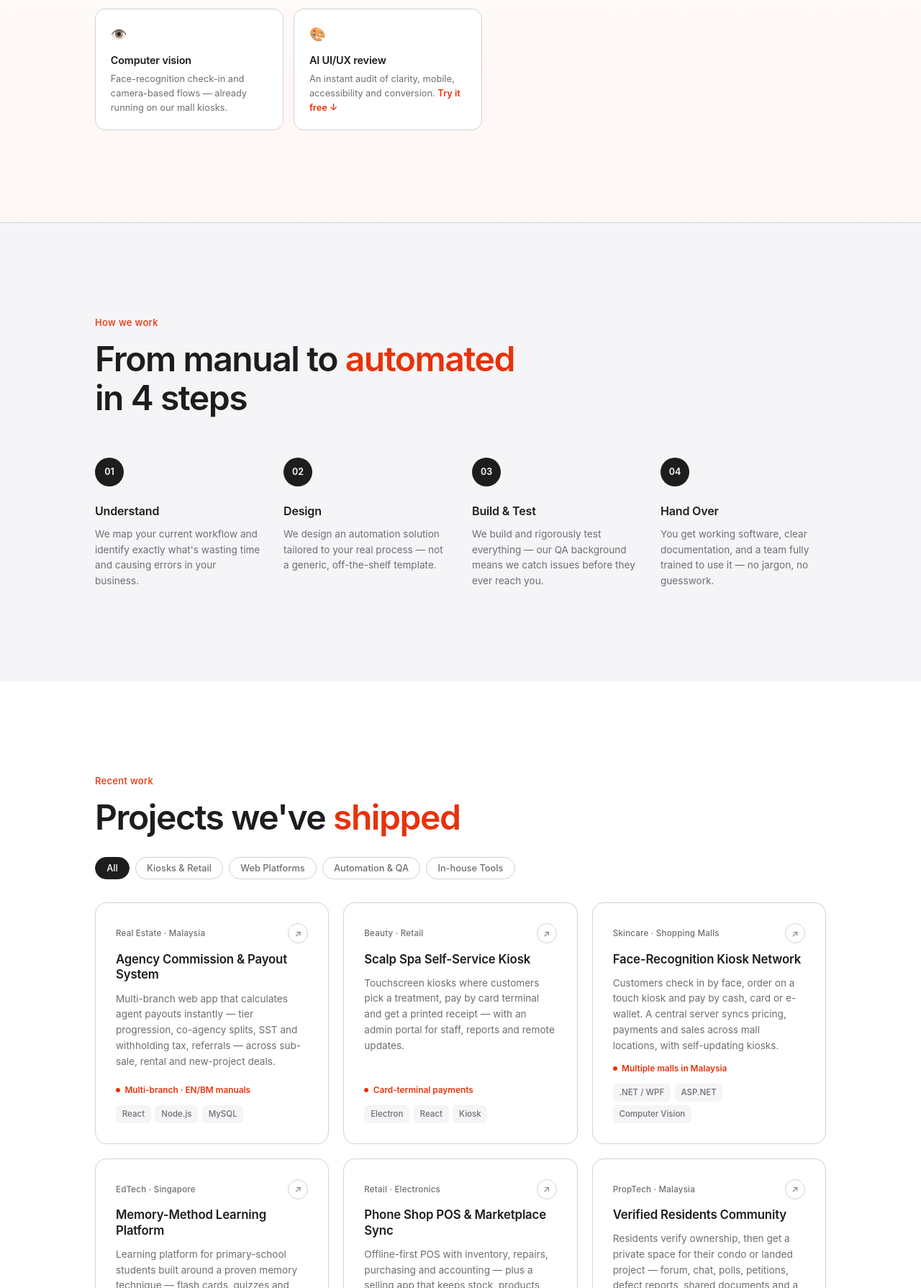
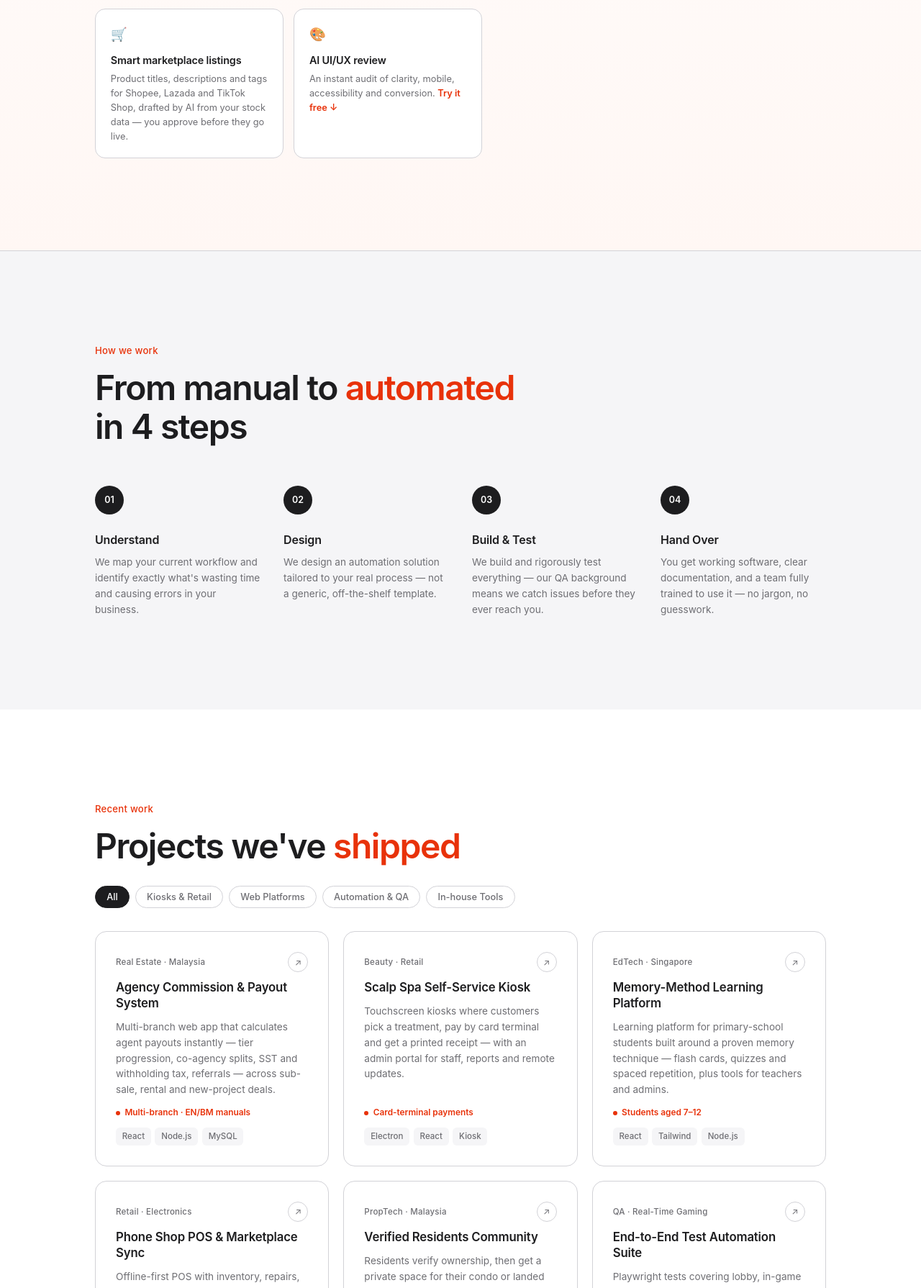
Before and after one commit to lch99/JonTechSolutions, a plain HTML site: page index.html in a window 1280 px wide. Shown: the part 3541-5331 px from the top of the page at 72% size. Drawn offline with Linux system fonts and the light colour scheme.

Commit message:
Remove face-recognition kiosk project and computer-vision claims
Replace the computer-vision AI card with AI-written marketplace listings.

```diff
--- a/assets/ai.js
+++ b/assets/ai.js
@@ -117,15 +117,15 @@
     },
     {
       keys: ['ai', 'chatbot', 'gpt', 'claude', 'llm', 'kecerdasan', '人工智能', '机器人'],
-      en: 'We use AI where it genuinely saves work: website & WhatsApp assistants (like this one), reading invoices and receipts into your system, plain-language summaries of sales or stock, AI-assisted testing, face-recognition check-in, and AI UI/UX reviews. Anything customer-facing keeps a human fallback.',
-      ms: 'Kami guna AI di tempat yang benar-benar menjimatkan kerja: pembantu web & WhatsApp (seperti ini), membaca invois dan resit ke dalam sistem, ringkasan jualan atau stok yang mudah difahami, ujian dibantu AI, daftar masuk pengecaman wajah dan semakan UI/UX AI. Semua yang berdepan pelanggan ada sandaran manusia.',
-      zh: '我们只在真正省力的地方用 AI：网站与 WhatsApp 助手（就像这个）、把发票和收据读进系统、通俗易懂的销售或库存摘要、AI 辅助测试、人脸识别签到，以及 AI UI/UX 审查。面向客户的环节都保留人工兜底。',
+      en: 'We use AI where it genuinely saves work: website & WhatsApp assistants (like this one), reading invoices and receipts into your system, plain-language summaries of sales or stock, AI-assisted testing, AI-written marketplace listings, and AI UI/UX reviews. Anything customer-facing keeps a human fallback.',
+      ms: 'Kami guna AI di tempat yang benar-benar menjimatkan kerja: pembantu web & WhatsApp (seperti ini), membaca invois dan resit ke dalam sistem, ringkasan jualan atau stok yang mudah difahami, ujian dibantu AI, penyenaraian marketplace yang ditulis AI dan semakan UI/UX AI. Semua yang berdepan pelanggan ada sandaran manusia.',
+      zh: '我们只在真正省力的地方用 AI：网站与 WhatsApp 助手（就像这个）、把发票和收据读进系统、通俗易懂的销售或库存摘要、AI 辅助测试、AI 撰写电商商品上架，以及 AI UI/UX 审查。面向客户的环节都保留人工兜底。',
     },
     {
-      keys: ['kiosk', 'self-service', 'self service', 'touchscreen', 'face recognition', 'pengecaman wajah', '终端', '自助', '人脸'],
-      en: 'We\'ve built two kiosk systems: a scalp-spa self-service kiosk (choose a treatment, pay by card terminal, printed receipt, admin portal) and a face-recognition skincare kiosk network running in shopping malls across Malaysia, with a central server syncing pricing and sales.',
-      ms: 'Kami telah membina dua sistem kiosk: kiosk layan diri spa kulit kepala (pilih rawatan, bayar dengan terminal kad, resit bercetak, portal admin) dan rangkaian kiosk penjagaan kulit dengan pengecaman wajah di pusat beli-belah seluruh Malaysia, dengan pelayan pusat yang menyelaraskan harga dan jualan.',
-      zh: '我们做过两套自助终端系统：头皮护理自助终端（选疗程、刷卡付款、打印收据、后台管理），以及部署在马来西亚多家商场的人脸识别护肤自助终端网络，由中央服务器同步定价与销售。',
+      keys: ['kiosk', 'self-service', 'self service', 'touchscreen', '终端', '自助'],
+      en: 'We built a self-service kiosk system for a scalp spa: customers choose a treatment on a touchscreen, pay by card terminal and get a printed receipt, while staff manage everything from an admin portal with reports and remote updates.',
+      ms: 'Kami membina sistem kiosk layan diri untuk spa kulit kepala: pelanggan pilih rawatan di skrin sentuh, bayar melalui terminal kad dan dapat resit bercetak, manakala staf mengurus semuanya melalui portal admin dengan laporan dan kemas kini jarak jauh.',
+      zh: '我们为一家头皮护理店打造了自助终端系统：顾客在触屏上选择疗程、刷卡付款并打印收据，员工则通过后台管理系统查看报表并远程更新。',
     },
     {
       keys: ['pos', 'shopee', 'lazada', 'tiktok', 'marketplace', 'inventory', 'stock', 'stok', 'inventori', 'retail', 'runcit', 'shop', 'kedai', '库存', '零售', '收银', '电商'],
@@ -165,9 +165,9 @@
     },
     {
       keys: ['project', 'portfolio', 'work', 'done', 'built', 'projek', 'kerja', '项目', '作品', '案例'],
-      en: 'Recent work: an agency commission system, a scalp-spa kiosk, a face-recognition kiosk network in malls, a memory-method learning platform, a phone-shop POS with Shopee/Lazada/TikTok sync, a residents community platform, a Playwright test suite, a trading research desk and an invoicing system. Ask me about any of them!',
-      ms: 'Kerja terkini: sistem komisen agensi, kiosk spa kulit kepala, rangkaian kiosk pengecaman wajah di pusat beli-belah, platform pembelajaran kaedah ingatan, POS kedai telefon dengan penyelarasan Shopee/Lazada/TikTok, platform komuniti penduduk, suite ujian Playwright, meja penyelidikan dagangan dan sistem invois. Tanya saya tentang mana-mana satu!',
-      zh: '近期项目：中介佣金系统、头皮护理自助终端、商场人脸识别终端网络、记忆法学习平台、对接 Shopee/Lazada/TikTok 的手机店 POS、住户社区平台、Playwright 测试套件、交易研究工作台以及发票系统。想了解哪个都可以问我！',
+      en: 'Recent work: an agency commission system, a scalp-spa self-service kiosk, a memory-method learning platform, a phone-shop POS with Shopee/Lazada/TikTok sync, a residents community platform, a Playwright test suite, a trading research desk and an invoicing system. Ask me about any of them!',
+      ms: 'Kerja terkini: sistem komisen agensi, kiosk layan diri spa kulit kepala, platform pembelajaran kaedah ingatan, POS kedai telefon dengan penyelarasan Shopee/Lazada/TikTok, platform komuniti penduduk, suite ujian Playwright, meja penyelidikan dagangan dan sistem invois. Tanya saya tentang mana-mana satu!',
+      zh: '近期项目：中介佣金系统、头皮护理自助终端、记忆法学习平台、对接 Shopee/Lazada/TikTok 的手机店 POS、住户社区平台、Playwright 测试套件、交易研究工作台以及发票系统。想了解哪个都可以问我！',
     },
   ];
   const QUICK_DEFAULT = {
--- a/index.html
+++ b/index.html
@@ -279,9 +279,9 @@
             <p data-i18n="ai4D">Automated end-to-end tests plus AI review that flags broken flows and UI regressions before your users do.</p>
           </div>
           <div class="ai-card reveal reveal-delay-1">
-            <div class="ai-card-icon">👁️</div>
-            <h3 data-i18n="ai5T">Computer vision</h3>
-            <p data-i18n="ai5D">Face-recognition check-in and camera-based flows — already running on our mall kiosks.</p>
+            <div class="ai-card-icon">🛒</div>
+            <h3 data-i18n="ai5T">Smart marketplace listings</h3>
+            <p data-i18n="ai5D">Product titles, descriptions and tags for Shopee, Lazada and TikTok Shop, drafted by AI from your stock data — you approve before they go live.</p>
           </div>
           <div class="ai-card reveal reveal-delay-2">
             <div class="ai-card-icon">🎨</div>
@@ -368,13 +368,6 @@
         <div class="proj-desc" data-i18n="proj2Desc">Touchscreen kiosks where customers pick a treatment, pay by card terminal and get a printed receipt — with an admin portal for staff, reports and remote updates.</div>
         <span class="proj-meta" data-i18n="proj2Meta">Card-terminal payments</span>
         <div class="proj-chips"><span class="proj-chip">Electron</span><span class="proj-chip">React</span><span class="proj-chip">Kiosk</span></div>
-      </div>
-      <div class="proj reveal reveal-delay-2" data-cat="retail">
-        <div class="proj-top"><span class="proj-cat" data-i18n="proj3Cat">Skincare · Shopping Malls</span><div class="proj-arrow">↗</div></div>
-        <h3 class="proj-name" data-i18n="proj3Name">Face-Recognition Kiosk Network</h3>
-        <div class="proj-desc" data-i18n="proj3Desc">Customers check in by face, order on a touch kiosk and pay by cash, card or e-wallet. A central server syncs pricing, payments and sales across mall locations, with self-updating kiosks.</div>
-        <span class="proj-meta" data-i18n="proj3Meta">Multiple malls in Malaysia</span>
-        <div class="proj-chips"><span class="proj-chip">.NET / WPF</span><span class="proj-chip">ASP.NET</span><span class="proj-chip">Computer Vision</span></div>
       </div>
       <div class="proj reveal" data-cat="platform">
         <div class="proj-top"><span class="proj-cat" data-i18n="proj4Cat">EdTech · Singapore</span><div class="proj-arrow">↗</div></div>
@@ -677,7 +670,7 @@ const zhText = {
   ai2T: "文件与收据信息提取", ai2D: "发票、收据和表格自动读取进系统——不必再重复录入。",
   ai3T: "通俗易懂的业务摘要", ai3D: "根据您的 POS 与数据库，每周自动生成销售、库存或佣金摘要——说清楚变化了什么、为什么。",
   ai4T: "AI 辅助测试", ai4D: "端到端自动化测试加上 AI 审查，在用户发现之前找出流程故障和界面问题。",
-  ai5T: "计算机视觉", ai5D: "人脸识别签到与基于摄像头的流程——已在我们的商场自助终端上运行。",
+  ai5T: "智能电商上架", ai5D: "根据您的库存资料，由 AI 撰写 Shopee、Lazada、TikTok Shop 的商品标题、描述与标签——经您确认后才上架。",
   ai6T: "AI UI/UX 审查", ai6D: '即时评估清晰度、移动端、无障碍与转化率。<a href="#ux-check">免费试用 ↓</a>',
   aiDemoTitle: "问问 JonTech AI",
   aiDemoSub: "熟悉我们的服务和每一个已交付的项目",
@@ -706,9 +699,6 @@ const zhText = {
   proj2Cat: "美容 · 零售", proj2Name: "头皮护理自助终端",
   proj2Desc: "触屏自助终端，顾客自选疗程、刷卡付款并打印收据——配套后台管理系统，支持员工管理、报表与远程更新。",
   proj2Meta: "刷卡终端付款",
-  proj3Cat: "护肤 · 购物商场", proj3Name: "人脸识别自助终端网络",
-  proj3Desc: "顾客刷脸签到，在触屏终端下单，并以现金、银行卡或电子钱包付款。中央服务器同步各商场网点的定价、付款与销售，终端可自动更新。",
-  proj3Meta: "遍布马来西亚多家商场",
   proj4Cat: "教育科技 · 新加坡", proj4Name: "记忆法学习平台",
   proj4Desc: "以记忆法为核心、面向小学生的学习平台——闪卡、测验与间隔复习，并为老师和管理员提供管理工具。",
   proj4Meta: "7–12 岁学生",
@@ -810,7 +800,7 @@ const msText = {
   ai2T: "Pengekstrakan dokumen & resit", ai2D: "Invois, resit dan borang dibaca terus ke dalam sistem anda — tiada lagi taip semula.",
   ai3T: "Ringkasan perniagaan yang mudah difahami", ai3D: "Ringkasan mingguan jualan, stok atau komisen daripada POS dan pangkalan data anda — apa yang berubah dan kenapa.",
   ai4T: "QA dibantu AI", ai4D: "Ujian hujung-ke-hujung automatik serta semakan AI yang mengesan aliran rosak dan masalah UI sebelum pengguna anda.",
-  ai5T: "Penglihatan komputer", ai5D: "Daftar masuk pengecaman wajah dan aliran berasaskan kamera — sudah pun berjalan di kiosk pusat beli-belah kami.",
+  ai5T: "Penyenaraian marketplace pintar", ai5D: "Tajuk, penerangan dan tag produk untuk Shopee, Lazada dan TikTok Shop, dideraf oleh AI daripada data stok anda — anda luluskan sebelum diterbitkan.",
   ai6T: "Semakan UI/UX AI", ai6D: 'Audit segera untuk kejelasan, mudah alih, kebolehcapaian dan penukaran. <a href="#ux-check">Cuba percuma ↓</a>',
   aiDemoTitle: "Tanya JonTech AI",
   aiDemoSub: "Tahu perkhidmatan kami dan setiap projek yang telah disiapkan",
@@ -839,9 +829,6 @@ const msText = {
   proj2Cat: "Kecantikan · Runcit", proj2Name: "Kiosk Layan Diri Spa Kulit Kepala",
   proj2Desc: "Kiosk skrin sentuh di mana pelanggan pilih rawatan, bayar melalui terminal kad dan dapat resit bercetak — dengan portal admin untuk staf, laporan dan kemas kini jarak jauh.",
   proj2Meta: "Bayaran terminal kad",
-  proj3Cat: "Penjagaan Kulit · Pusat Beli-Belah", proj3Name: "Rangkaian Kiosk Pengecaman Wajah",
-  proj3Desc: "Pelanggan daftar masuk dengan wajah, pesan di kiosk sentuh dan bayar dengan tunai, kad atau e-dompet. Pelayan pusat menyelaraskan harga, bayaran dan jualan di semua lokasi, dengan kiosk yang mengemas kini sendiri.",
-  proj3Meta: "Pelbagai pusat beli-belah di Malaysia",
   proj4Cat: "EdTech · Singapura", proj4Name: "Platform Pembelajaran Kaedah Ingatan",
   proj4Desc: "Platform pembelajaran untuk murid sekolah rendah berasaskan teknik ingatan yang terbukti — kad imbas, kuiz dan ulang kaji berjarak, serta alatan untuk guru dan admin.",
   proj4Meta: "Murid berumur 7–12",
--- a/worker/src/knowledge.js
+++ b/worker/src/knowledge.js
@@ -21,7 +21,7 @@ Contact:
 5. Custom business systems — POS systems, self-service kiosks, back-office portals, commission engines.
 6. Automated reporting — live dashboards and auto-generated summaries.
 7. Full-stack web development — React, Node.js, MySQL web apps.
-8. AI automation — AI website assistants, customer-reply triage, document/receipt data extraction, AI summaries of business data, AI-assisted QA and UI/UX review. Practical use cases, with human fallback for anything customer-facing or high-stakes.
+8. AI automation — AI website assistants, customer-reply triage, document/receipt data extraction, AI summaries of business data, AI-written marketplace product listings, AI-assisted QA and UI/UX review. (No face recognition or computer-vision work has been done.) Practical use cases, with human fallback for anything customer-facing or high-stakes.
 9. Mobile app development — React Native / Electron / desktop apps for operations and customers.
 10. Free AI UI/UX check — at the bottom of the homepage, visitors can paste their website URL and get an AI review of clarity, mobile, accessibility, conversion and SEO basics.
 
@@ -34,7 +34,6 @@ Contact:
 ## Projects shipped (clients are confidential — describe by project, never guess names)
 - Property agency commission & payout system (real estate, Malaysia). Multi-branch web app that calculates agent commissions: tier progression, co-agency splits, SST and withholding tax, referrals, across sub-sale, rental and new-project deals. Role-based access per branch, bulk agent import, bilingual (English / Bahasa Malaysia) user manuals. React, Node.js, MySQL.
 - Scalp-spa self-service kiosk (beauty, Malaysia). Touchscreen kiosks where customers choose a treatment, pay by card terminal and get a printed receipt; admin portal for staff, reports and remote updates. Electron, React, Node.js, MySQL.
-- Facial-recognition skincare kiosk network (beauty retail, shopping malls across Malaysia). Customers check in by face recognition, order on a touch kiosk, pay by cash, card or e-wallet and get a receipt. Central sync server, per-location pricing and payment settings, self-updating launcher with health heartbeats. C# / .NET (WPF), ASP.NET.
 - Memory-method learning platform (EdTech, Singapore). Learning management system for primary-school students (ages 7–12) built around a memory technique: flash cards, quizzes and spaced repetition, with teacher and admin tools. React, Tailwind CSS, Node.js, MySQL.
 - Phone-shop POS with marketplace sync (electronics retail, Malaysia). Offline-first point of sale with inventory, repairs tracking, purchasing and accounting, plus a selling app that syncs stock, products and orders with Shopee, Lazada and TikTok Shop. In daily use. React, Express, MySQL.
 - Verified residents community platform (PropTech, Malaysia). Residents of a condo or landed project verify ownership, then get a private space: forum, chat, vendor directory, petitions, polls, defect reporting, shared documents and a fee tracker. React, Express, MySQL, JWT auth. Live demo: https://lch99.github.io/Prop-Gather
```
